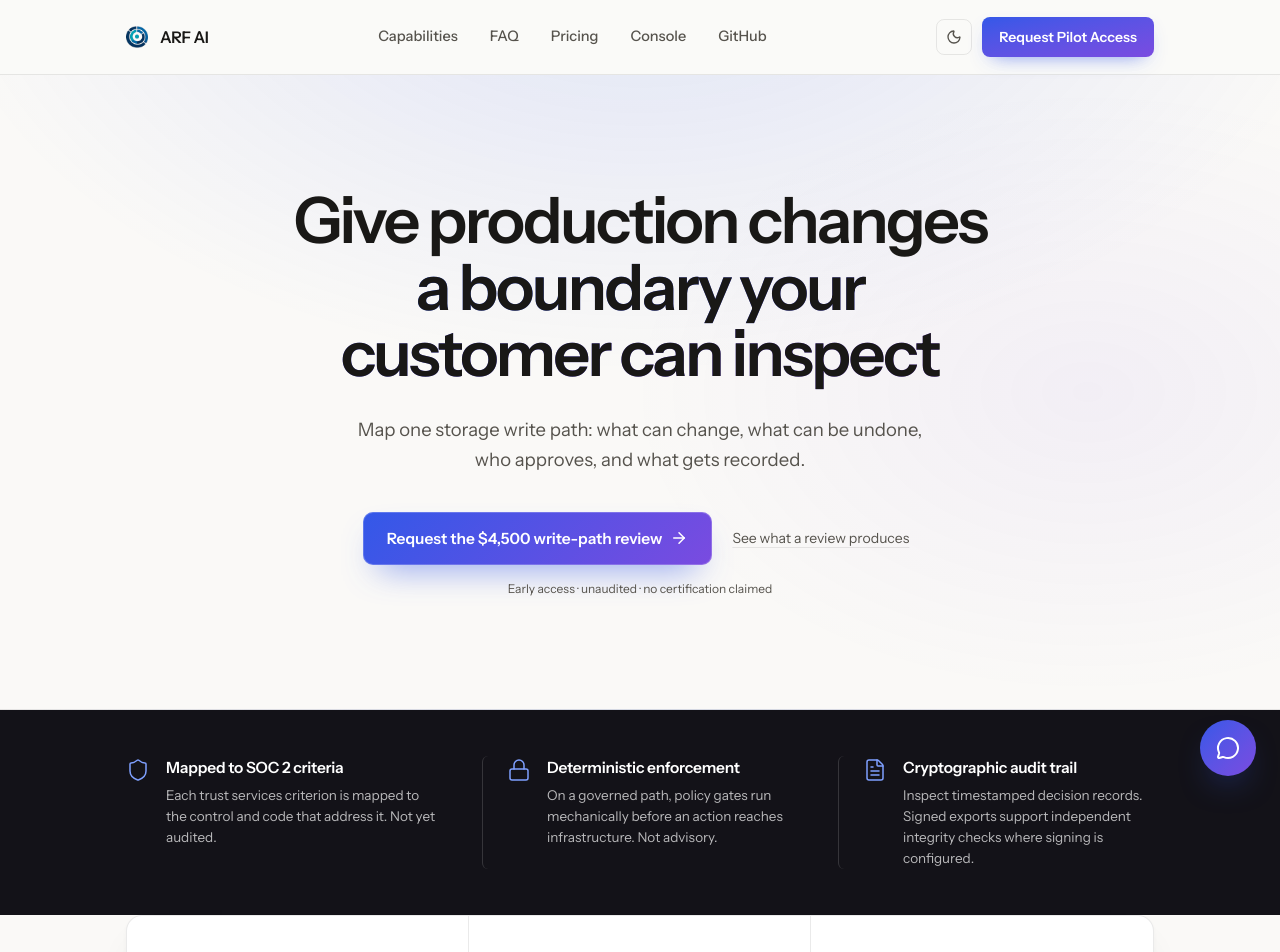
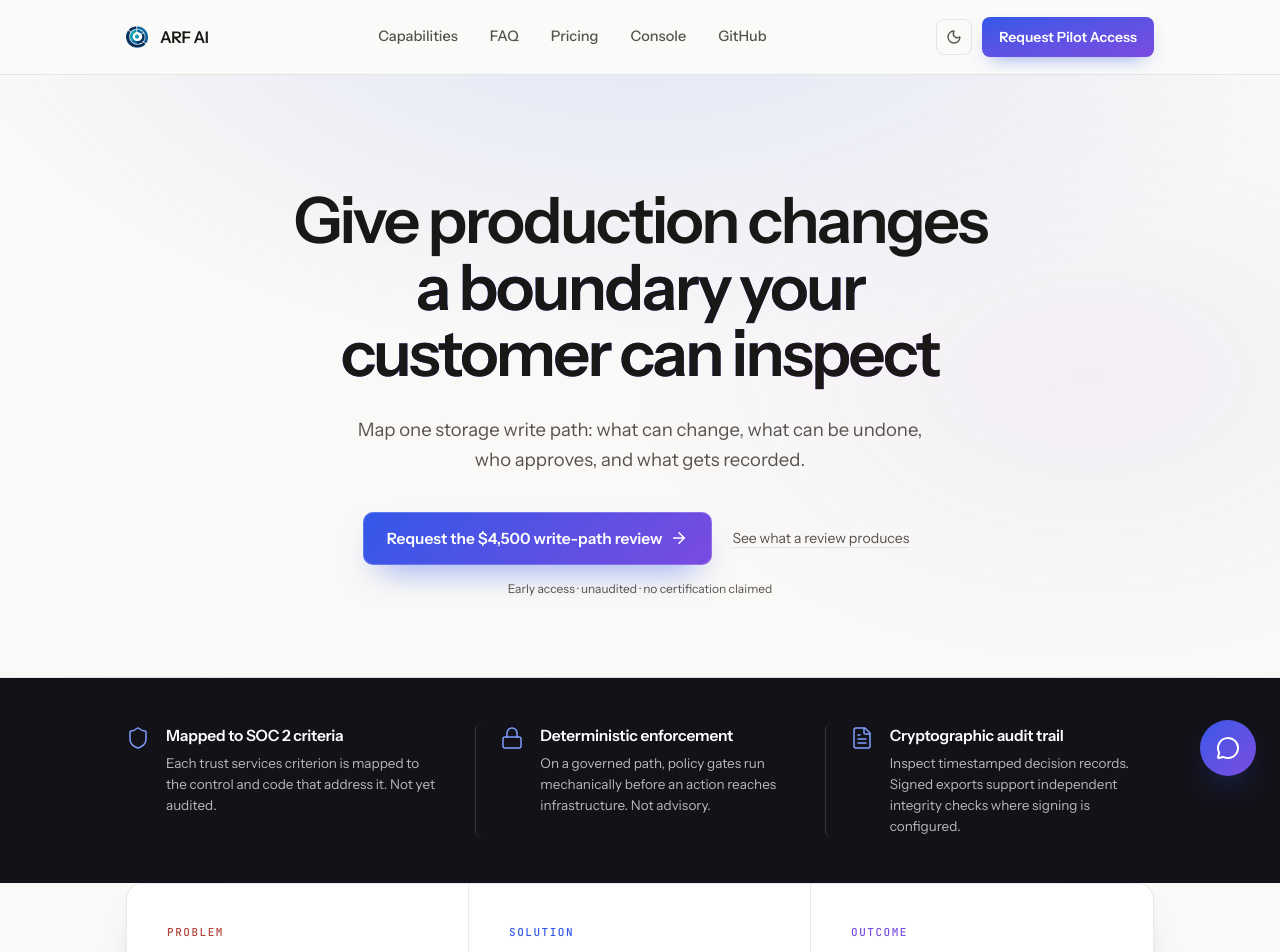
Before and after one commit to arf-foundation/arf-frontend, a Next.js app: page / in a window 1280 px wide. Shown: the top 952 px of the page. Built offline with nearby package versions, Linux system fonts and the light colour scheme.

Commit message:
ui: tighten hero and separate hover from keyboard focus

```diff
--- a/app/page.tsx
+++ b/app/page.tsx
@@ -336,7 +336,7 @@ export default function LandingPage() {
           duplicated the Architecture section's pipeline one scroll down.
           Single canonical version now lives there (components/ArchitecturePipeline). */}
       <section className="arf-hero-wash arf-landing-hero">
-        <div className="arf-shell py-20 sm:py-24 lg:py-28">
+        <div className="arf-shell pt-20 pb-12 sm:pt-24 sm:pb-16 lg:pt-28 lg:pb-20">
           <div className="mx-auto max-w-[760px] text-center">
             <h1 className="mx-auto mb-7 max-w-[21ch] text-[clamp(2.5rem,5.5vw,4rem)] font-semibold leading-[1.04] tracking-[-0.04em] text-balance">
               Give production changes{" "}
@@ -347,7 +347,7 @@ export default function LandingPage() {
               who approves, and what gets recorded.
             </p>
             <div className="flex flex-wrap items-center justify-center gap-3">
-              <Link href="/signup" className="arf-btn-primary max-w-full justify-center ring-1 ring-inset ring-white/20 focus-visible:outline-2 focus-visible:outline-offset-4 focus-visible:outline-arf-blue">
+              <Link href="/signup" className="arf-btn-primary max-w-full justify-center ring-1 ring-inset ring-white/20 hover:bg-none hover:bg-[color:var(--color-arf-blue-deep)] focus-visible:outline-2 focus-visible:outline-offset-4 focus-visible:outline-arf-blue dark:focus-visible:outline-[#a8b8ff]">
                 Request the $4,500 write-path review <ArrowRight size={18} />
               </Link>
               <Link
@@ -366,7 +366,8 @@ export default function LandingPage() {
 
       {/* ─── Trust & compliance strip: the 3-second social-proof bar ─────────── */}
       <section className="bg-arf-dark py-[46px]">
-        <div className="arf-shell grid gap-10 md:grid-cols-3">
+        {/* Keep text left of the fixed 56px chat launcher, including when stacked. */}
+        <div className="arf-shell grid gap-10 pr-24 md:grid-cols-3">
           {TRUST.map((item, idx) => (
             <Link
               key={item.title}
--- a/components/NavBar.tsx
+++ b/components/NavBar.tsx
@@ -168,7 +168,7 @@ export default function NavBar() {
                 ? "Switch to light theme"
                 : "Switch to dark theme"
             }
-            className="inline-flex h-9 w-9 items-center justify-center rounded-lg border border-[color:var(--hairline)] text-[color:var(--text-secondary)] transition hover:text-[color:var(--text-primary)] active:scale-90"
+            className="inline-flex h-9 w-9 items-center justify-center rounded-lg border border-[color:var(--hairline)] text-[color:var(--text-secondary)] transition hover:border-arf-blue hover:bg-[color:var(--surface-raised)] hover:text-[color:var(--text-primary)] focus-visible:outline-2 focus-visible:outline-offset-4 focus-visible:outline-arf-blue dark:focus-visible:outline-[#a8b8ff] active:scale-90"
             suppressHydrationWarning
           >
             {isHydrated && (theme === "dark" ? <Sun className="h-4 w-4" /> : <Moon className="h-4 w-4" />)}
@@ -194,7 +194,7 @@ export default function NavBar() {
             aria-label={mobileOpen ? "Close menu" : "Open menu"}
             aria-expanded={mobileOpen}
             aria-controls="mobile-nav-menu"
-            className="inline-flex h-9 w-9 items-center justify-center rounded-lg border border-[color:var(--hairline)] transition active:scale-90 md:hidden"
+            className="inline-flex h-9 w-9 items-center justify-center rounded-lg border border-[color:var(--hairline)] transition hover:border-arf-blue hover:bg-[color:var(--surface-raised)] focus-visible:outline-2 focus-visible:outline-offset-4 focus-visible:outline-arf-blue dark:focus-visible:outline-[#a8b8ff] active:scale-90 md:hidden"
           >
             {mobileOpen ? (
               <X className="h-4 w-4" />
```
